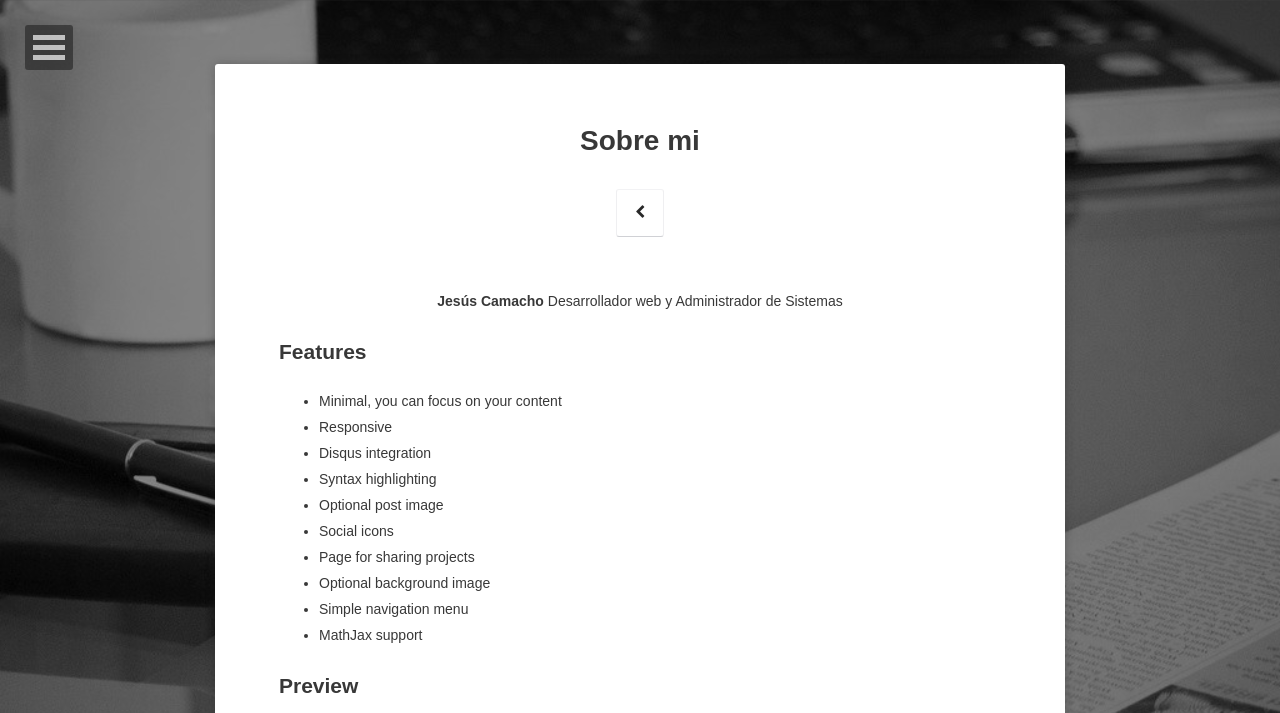
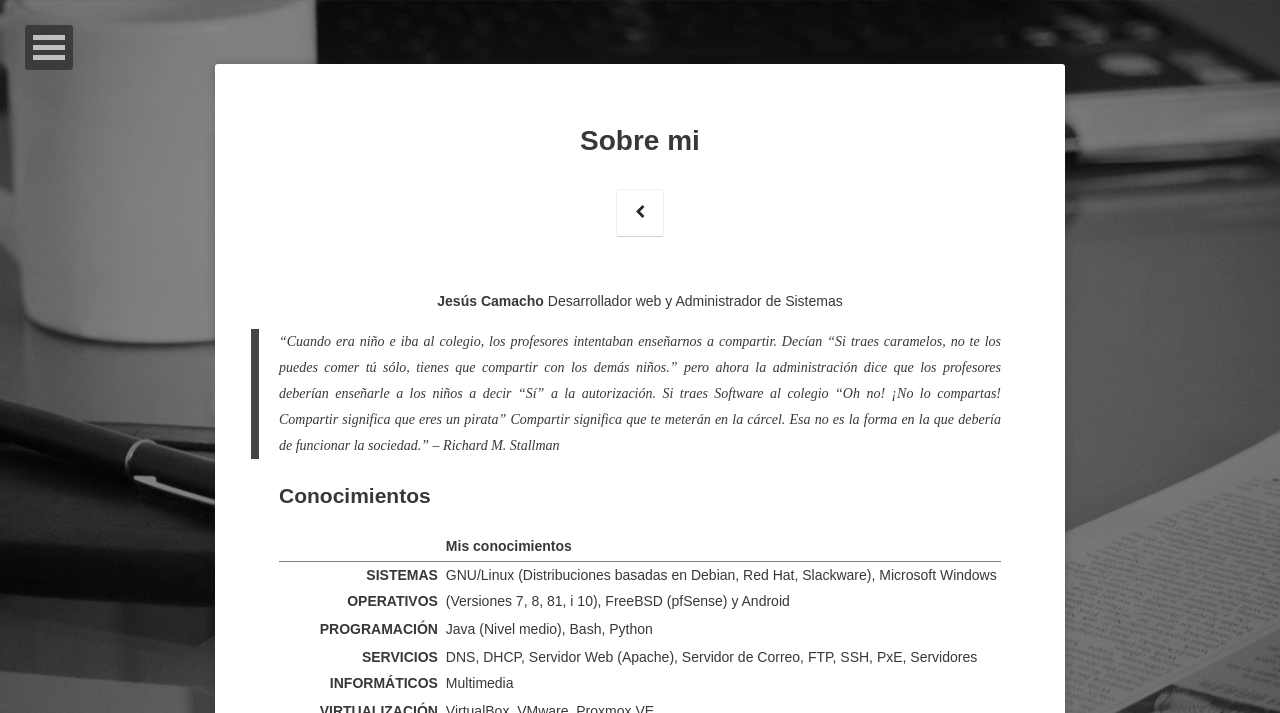
Before and after one commit to Zagur/zagur.github.io, a Jekyll site: the page built from about/index.md, in a window 1280 px wide. Shown: the top 713 px of the page. Built offline with Jekyll 4.4.1, drawn with Linux system fonts in a browser that asks for light colours; some web fonts are replaced; comment, search, counter and statistics services are not loaded; some of the changed text lies outside the part shown; grey boxes are pictures that could not be loaded.

Commit message:
update about

```diff
--- a/_includes/nav.html
+++ b/_includes/nav.html
@@ -104,7 +104,7 @@
 		    <li><a href="{{ domain }}{{ link.url }}" {% if link.url contains 'http' %}target="_blank" rel="noopener noreferrer"{% endif %}>{{ link.title }}</a></li>
 		  {% endfor %}
 		  <li>
-		  	<a href="{{ site.url }}/doc/doc/">Documentación</a>
+		  	<a href="{{ site.url }}/doc/">Documentación</a>
 		  </li>
 		</ul><!-- /.dl-menu -->
 	</nav><!-- /.dl-menuwrapper -->
--- a/about/index.md
+++ b/about/index.md
@@ -7,30 +7,34 @@ date: 2016-03-21
 
 <center><b>Jesús Camacho</b> Desarrollador web y Administrador de Sistemas</center>
 
-## Features
-* Minimal, you can focus on your content
-* Responsive
-* Disqus integration
-* Syntax highlighting
-* Optional post image
-* Social icons
-* Page for sharing projects
-* Optional background image
-* Simple navigation menu
-* MathJax support
+> "Cuando era niño e iba al colegio, los profesores intentaban enseñarnos a compartir. Decían “Si traes caramelos, no te los puedes comer tú sólo, tienes que compartir con los demás niños.” pero ahora la administración dice que los profesores deberían enseñarle a los niños a decir “Sí” a la autorización. Si traes Software al colegio “Oh no! ¡No lo compartas! Compartir significa que eres un pirata” Compartir significa que te meterán en la cárcel. Esa no es la forma en la que debería de funcionar la sociedad." – Richard M. Stallman
 
-## Preview
+## Conocimientos
 
-{% capture images %}
-    https://cloud.githubusercontent.com/assets/754514/14509720/61c61058-01d6-11e6-93ab-0918515ecd56.png
-    https://cloud.githubusercontent.com/assets/754514/14509716/61ac6c8e-01d6-11e6-879f-8308883de790.png
-{% endcapture %}
-{% include gallery images=images caption="Screenshots of Moon Theme" cols=2 %}
+|  |  | Mis conocimientos |
+|--------:|:--:|:--------|
+| **SISTEMAS OPERATIVOS**   |  | GNU/Linux (Distribuciones basadas en Debian, Red Hat, Slackware), Microsoft Windows (Versiones 7, 8, 81, i 10), FreeBSD (pfSense) y Android   |
+| **PROGRAMACIÓN**          |  | Java (Nivel medio), Bash, Python   |
+| **SERVICIOS INFORMÁTICOS**|  | DNS, DHCP, Servidor Web (Apache), Servidor de Correo, FTP, SSH, PxE, Servidores Multimedia   |
+| **VIRTUALIZACIÓN**        |  | VirtualBox, VMware, Proxmox VE   |
+| **REDES**                 |  | HTML5, CSS3 (Bootstrap), PHP (Nivel básico), SQL, JavaScript (Nivel medio) y SEO   |
+| **APLICACIONES WEB**      |  | WordPress, Drupal, Joomla!, MediaWiki, moodle, GLPI, Jekyll...   |
+| **DISSEÑO**               |  | Inkscape y GIMP   |
+| **OTROS**                 |  | Docker (virtualización de servicios)   |
+{: rules="groups"}
 
-See a [live version of Moon](http://taylantatli.github.io/Moon) hosted on GitHub.
+## Formación Academica
 
-## Getting Started
+|  |  | Formación Academica |
+|--------:|:--:|:----------|
+| Septiembre 2015 - Actualmente |  | CFGS - DESARROLLO DE APLICACIONES WEB
+|  |  | IES Carles Vallbona (Granollers)
+| Septiembre 2013 - Junio 2015 |  | CFGS - ADMINISTRACIÓN DE SISTEMAS INFORMÁTICOS Y REDES
+|  |  | IES Carles Vallbona (Granollers)
+| Septiembre 2011 - Junio 2013 |  | CFGS - MICROSISTEMAS INFORMATICOS Y REDES
+|  |  | IES Thos i Codina (Mataró)
+| Septiembre 2006 - Junio 2011 |  | BACHILLERATO - CIENTIFICOTECNICO
+|  |  | IES Alexandre Satorras (Mataró)
 
-To learn how to install and use this theme check out the [Setup Guide](http://taylantatli.me/Moon/moon-theme/) for more information.
 
-[Install Moon](https://github.com/TaylanTatli/Moon){: .btn}
+[Visita mis proyectos](http://zagur.github.io/projects){: .btn}
```
Also changed, not shown: doc/doc.md (deleted, +0 -5 lines), 11 other files.
